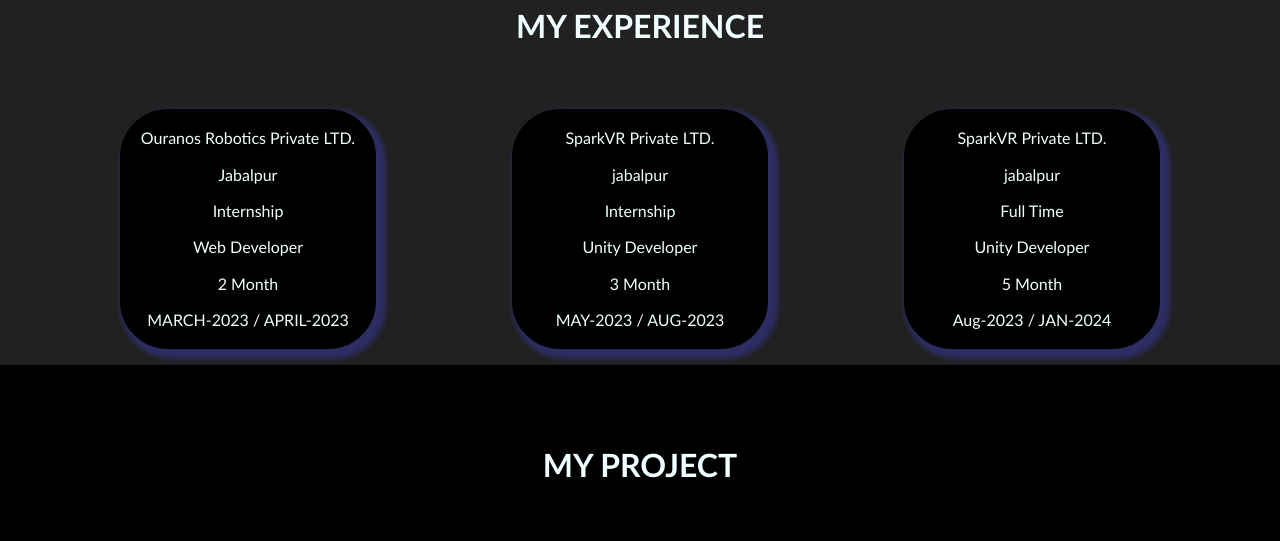
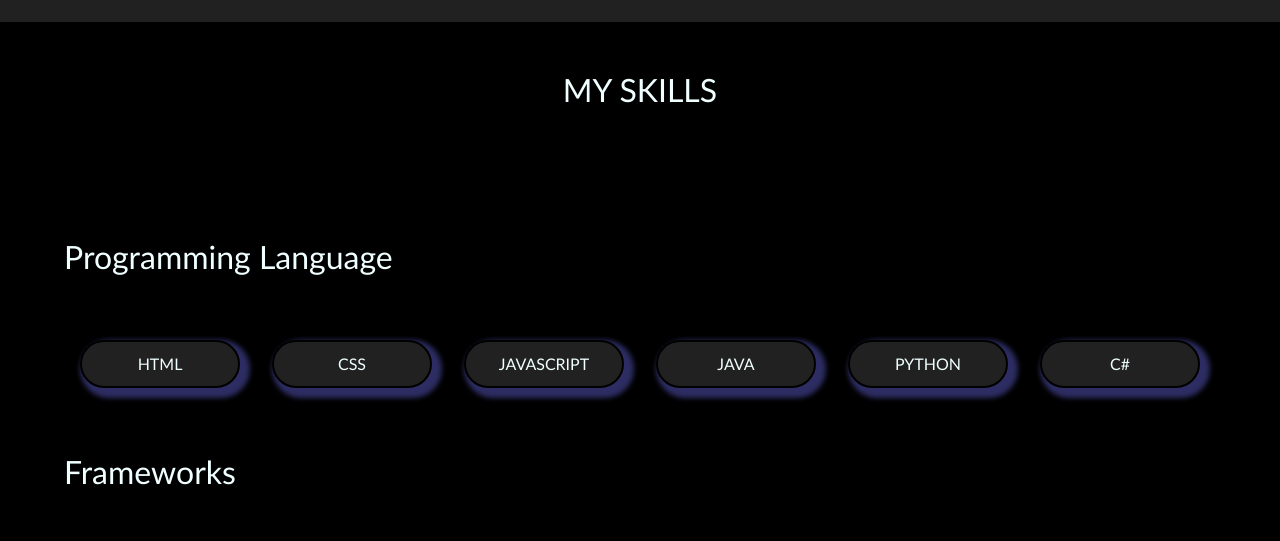
Before and after one commit to shivam9981/myportfolio, a React (Create React App) app: page / in a window 1280 px wide. Shown: the part 2222-2763 px from the top of the page. Built offline with nearby package versions, Linux system fonts and the light colour scheme.

Commit message:
correction again

```diff
--- a/src/App.js
+++ b/src/App.js
@@ -6,7 +6,7 @@
 import Home from './Component/Home';
 import Navbar from './Component/Navbar';
 import Project from './Component/Project';
-import Skils from './Component/Skils';
+import Skills from './Component/Skills';
 
 function App() {
   return (
@@ -15,7 +15,7 @@
       <Home />
       <About />
       <Education />
-      <Skils />
+      <Skills />
       <Experience />
       <Project />
       <Contect />
--- a/src/Component/Skills.jsx
+++ b/src/Component/Skills.jsx
@@ -1,6 +1,6 @@
 import React from 'react'
-import '../Styles/Skils.css'
-const Skils = () => {
+import '../Styles/Skills.css'
+const Skills = () => {
     return (
         <div className='conatiner-education-skils'>
             <p className='h1-tag'>MY SKILLS</p>
@@ -54,4 +54,4 @@
     )
 }
 
-export default Skils
+export default Skills
```
Also changed, not shown: src/Styles/Skills.css (renamed from src/Styles/Skils.css).
